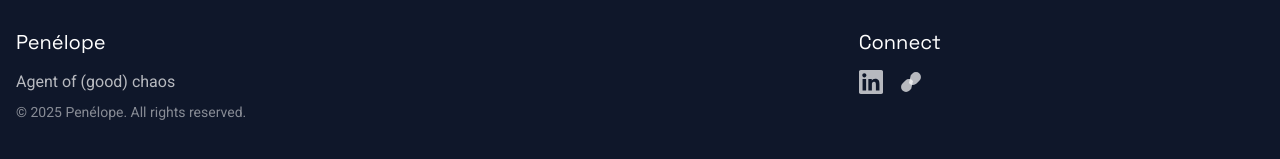
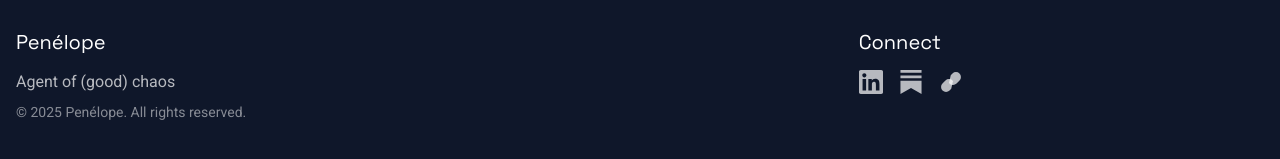
Before and after one commit to penelopeg/penelopeg.github.io, a SvelteKit app: page / in a window 1280 px wide. Shown: the part 1632-1791 px from the top of the page. Built offline with nearby package versions, Linux system fonts and the light colour scheme.

Commit message:
add social links to footer

```diff
--- a/src/routes/+layout.svelte
+++ b/src/routes/+layout.svelte
@@ -72,6 +72,11 @@
         <a href="https://linkedin.com/in/penelopeg" class="social-link" aria-label="LinkedIn">
         <svg viewBox="0 0 24 24" width="24" height="24" fill="currentColor">
           <path d="M20.447 20.452h-3.554v-5.569c0-1.328-.027-3.037-1.852-3.037-1.853 0-2.136 1.445-2.136 2.939v5.667H9.351V9h3.414v1.561h.046c.477-.9 1.637-1.85 3.37-1.85 3.601 0 4.267 2.37 4.267 5.455v6.286zM5.337 7.433c-1.144 0-2.063-.926-2.063-2.065 0-1.138.92-2.063 2.063-2.063 1.14 0 2.064.925 2.064 2.063 0 1.139-.925 2.065-2.064 2.065zm1.782 13.019H3.555V9h3.564v11.452zM22.225 0H1.771C.792 0 0 .774 0 1.729v20.542C0 23.227.792 24 1.771 24h20.451C23.2 24 24 23.227 24 22.271V1.729C24 .774 23.2 0 22.222 0h.003z"/>
+        </svg>
+        </a>
+        <a href="https://lepsies.substack.com" class="social-link" aria-label="Substack">
+        <svg viewBox="0 0 24 24" width="24" height="24" fill="currentColor">
+          <path d="M22.539 8.242H1.46V5.406h21.08v2.836zM1.46 10.812V24L12 18.11 22.54 24V10.812H1.46zM22.54 0H1.46v2.836h21.08V0z"/>
         </svg>
         </a>
         <a href="https://zez.am/lepsies" class="social-link" aria-label="All Links">
```
